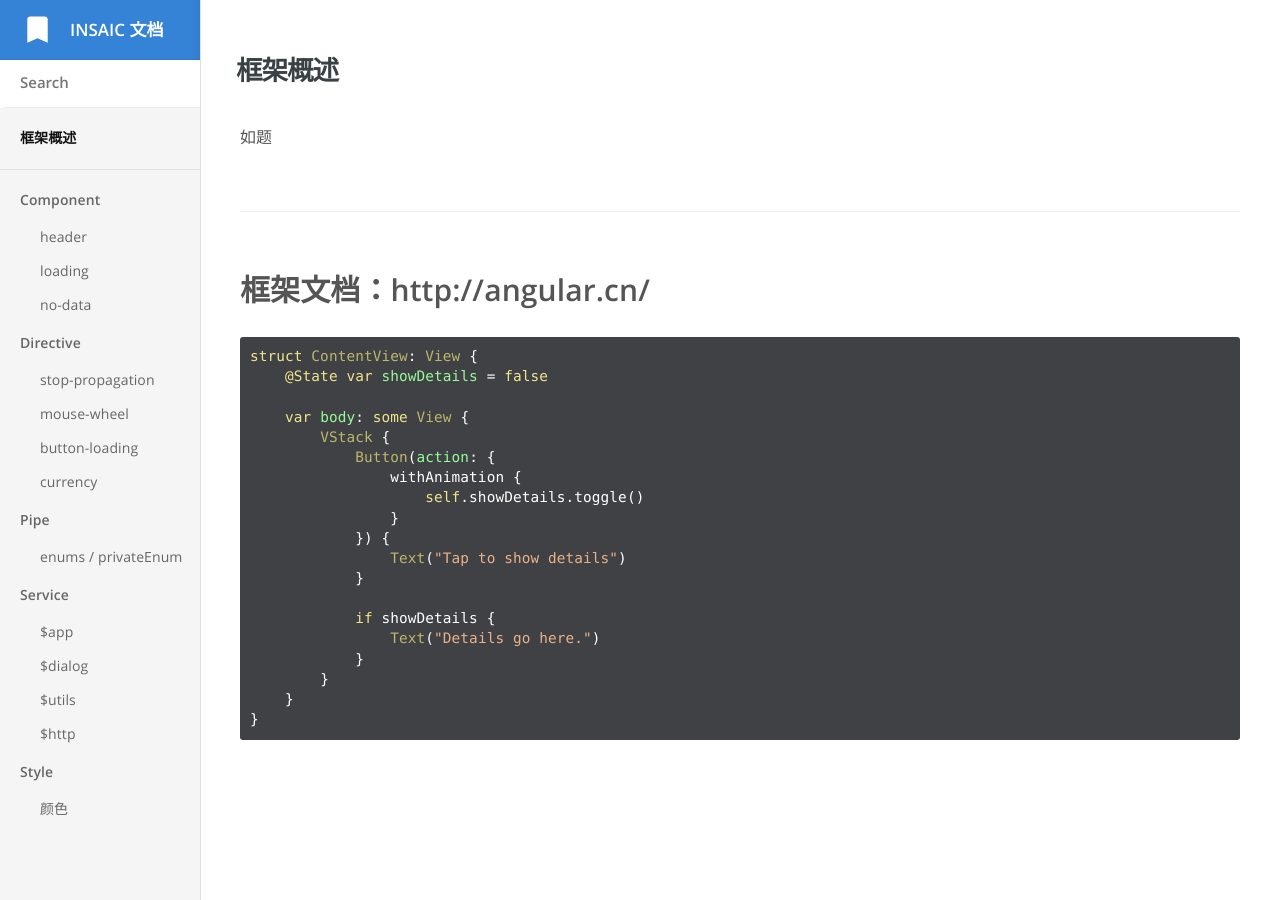
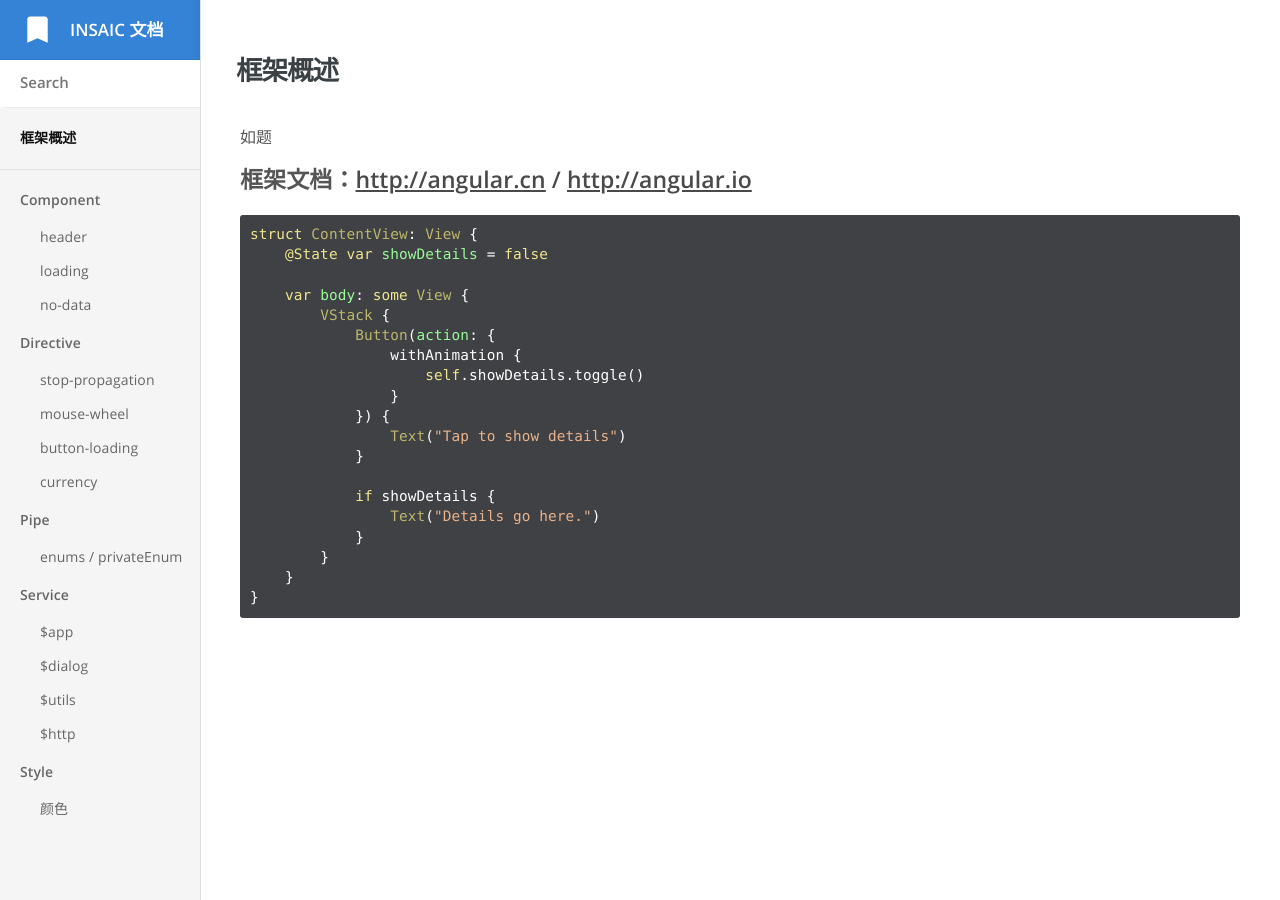
Before and after one commit to insaic/insaic.github.io, a Jekyll site: the page built from index.md, in a window 1280 px wide. Built offline with Jekyll 4.4.1, drawn with Linux system fonts in a browser that asks for light colours; part of the change alters nothing that is shown.

Commit message:
Update index.md

```diff
--- a/index.md
+++ b/index.md
@@ -4,7 +4,7 @@ title: 框架概述
 
 如题
 
-### 框架文档：http://angular.cn/
+#### 框架文档：<a href="http://angular.cn" target="_blank">http://angular.cn<a> / <a href="http://angular.io" target="_blank">http://angular.io<a>
 
 {% highlight swift %}
 struct ContentView: View {
```
